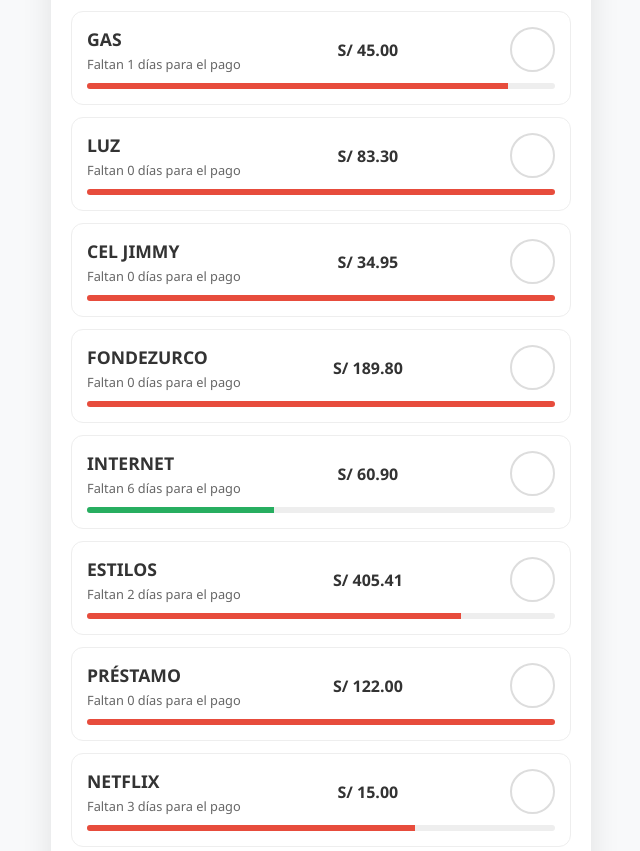
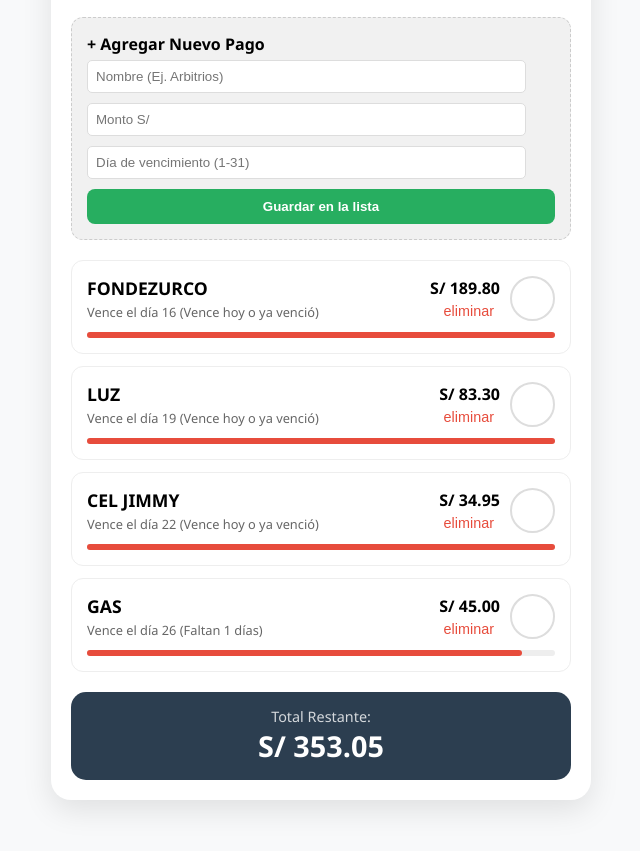
Before and after one commit to jack-pureq/Reportes-, a plain HTML site: page index.html in a window 1280 px wide. Shown: the part 153-1004 px from the top of the page, without its empty margins (319-959 px from the left). Drawn offline with Linux system fonts and the light colour scheme.

Commit message:
Update index.html

```diff
--- a/index.html
+++ b/index.html
@@ -3,64 +3,55 @@
 <head>
     <meta charset="UTF-8">
     <meta name="viewport" content="width=device-width, initial-scale=1.0">
-    <title>Gestor de Pagos Jimmy V2</title>
+    <title>Gestor de Pagos Jimmy - Pro</title>
     <style>
         :root {
             --primary: #2c3e50;
             --accent: #27ae60;
             --bg: #f8f9fa;
-            --text: #333;
+            --danger: #e74c3c;
         }
-        body { font-family: 'Segoe UI', Tahoma, Geneva, Verdana, sans-serif; background: var(--bg); color: var(--text); margin: 0; padding: 10px; }
+        body { font-family: 'Segoe UI', sans-serif; background: var(--bg); margin: 0; padding: 10px; padding-bottom: 80px; }
         .container { max-width: 500px; margin: auto; background: white; padding: 20px; border-radius: 20px; box-shadow: 0 10px 30px rgba(0,0,0,0.1); }
 
-        /* Header y Navegación */
         .header { text-align: center; margin-bottom: 20px; }
-        .nav-mes { display: flex; justify-content: space-between; align-items: center; background: #eee; border-radius: 10px; padding: 5px; }
+        .nav-mes { display: flex; justify-content: space-between; align-items: center; background: #eee; border-radius: 10px; padding: 8px; margin-bottom: 15px; }
         .btn-nav { border: none; background: var(--primary); color: white; padding: 8px 15px; border-radius: 8px; cursor: pointer; }
 
-        /* Tarjeta de Servicio */
-        .pago-card {
-            background: #fff;
-            border: 1px solid #eee;
-            border-radius: 12px;
-            padding: 15px;
-            margin-bottom: 12px;
-            transition: all 0.3s ease;
-            position: relative;
-        }
-        .pago-card.pagado { opacity: 0.6; border-left: 5px solid var(--accent); }
+        /* Formulario para agregar */
+        .form-add { background: #f1f1f1; padding: 15px; border-radius: 12px; margin-bottom: 20px; border: 1px dashed #ccc; }
+        .form-add input { width: 90%; margin: 5px 0; padding: 8px; border-radius: 5px; border: 1px solid #ddd; }
+        .btn-add { background: var(--accent); color: white; border: none; width: 100%; padding: 10px; border-radius: 8px; font-weight: bold; cursor: pointer; margin-top: 5px; }
+
+        /* Tarjetas */
+        .pago-card { background: #fff; border: 1px solid #eee; border-radius: 12px; padding: 15px; margin-bottom: 12px; position: relative; transition: 0.3s; }
+        .pago-card.pagado { border-left: 6px solid var(--accent); background: #f0fff4; }
         .pago-header { display: flex; justify-content: space-between; align-items: center; }
 
-        .info-txt { display: flex; flex-direction: column; }
-        .nombre { font-weight: bold; font-size: 1.1em; }
-        .fecha-guia { font-size: 0.8em; color: #666; margin-top: 4px; }
+        .info-txt { flex: 1; }
+        .nombre { font-weight: bold; font-size: 1.1em; display: block; }
+        .fecha-guia { font-size: 0.8em; color: #666; }
+
+        .btn-group { display: flex; align-items: center; gap: 10px; }
+        .btn-check { width: 45px; height: 45px; border-radius: 50%; border: 2px solid #ddd; background: white; cursor: pointer; font-size: 1.2em; }
+        .btn-check.activo { background: var(--accent); color: white; border-color: var(--accent); }
+        .btn-del { color: var(--danger); background: none; border: none; cursor: pointer; font-size: 0.9em; }
 
         /* Barra de Tiempo */
-        .progreso-container { background: #eee; height: 6px; border-radius: 3px; margin-top: 10px; overflow: hidden; }
-        .progreso-bar { height: 100%; background: var(--accent); transition: width 0.5s; }
-        .progreso-bar.urgente { background: #e74c3c; }
+        .progreso-container { background: #eee; height: 6px; border-radius: 3px; margin-top: 10px; }
+        .progreso-bar { height: 100%; background: var(--accent); border-radius: 3px; }
+        .progreso-bar.urgente { background: var(--danger); }
 
-        /* Botón Check */
-        .btn-check {
-            width: 45px; height: 45px; border-radius: 50%; border: 2px solid #ddd;
-            background: white; cursor: pointer; font-size: 1.2em; display: flex; align-items: center; justify-content: center;
-        }
-        .btn-check.activo { background: var(--accent); color: white; border-color: var(--accent); }
-
-        /* Resumen Final */
-        .resumen-footer {
-            margin-top: 20px; padding: 20px; background: var(--primary);
-            color: white; border-radius: 15px; text-align: center;
-        }
-        .mensaje-exito { display: none; background: #d4edda; color: #155724; padding: 15px; border-radius: 10px; margin-top: 10px; font-weight: bold; }
+        /* Footer */
+        .resumen-footer { margin-top: 20px; padding: 15px; background: var(--primary); color: white; border-radius: 15px; text-align: center; }
+        .mensaje-exito { display: none; background: #d4edda; color: #155724; padding: 15px; border-radius: 10px; margin-top: 10px; text-align: center; font-weight: bold; }
     </style>
 </head>
 <body>
 
 <div class="container">
     <div class="header">
-        <h2>Mi Gestor de Pagos</h2>
+        <h2>Mi Gestor Jimmy</h2>
         <div class="nav-mes">
             <button class="btn-nav" onclick="cambiarMes(-1)">◀</button>
             <span id="label-mes" style="font-weight: bold;">ABRIL 2026</span>
@@ -68,33 +59,37 @@
         </div>
     </div>
 
+    <div class="form-add">
+        <strong>+ Agregar Nuevo Pago</strong>
+        <input type="text" id="new-nombre" placeholder="Nombre (Ej. Arbitrios)">
+        <input type="number" id="new-monto" placeholder="Monto S/">
+        <input type="number" id="new-dia" placeholder="Día de vencimiento (1-31)">
+        <button class="btn-add" onclick="agregarServicio()">Guardar en la lista</button>
+    </div>
+
     <div id="lista-servicios"></div>
 
     <div class="resumen-footer">
-        <div style="font-size: 0.9em; opacity: 0.8;">Total Restante por Pagar:</div>
+        <div style="font-size: 0.9em; opacity: 0.8;">Total Restante:</div>
         <div id="total-restante" style="font-size: 1.8em; font-weight: bold;">S/ 0.00</div>
     </div>
 
     <div id="mensaje-exito" class="mensaje-exito">
-        ¡Excelente Jimmy! Has cumplido con todos tus pagos de este mes. 🎯✅
+        ¡Todo pagado! Eres un crack de las finanzas. 🎯✅
     </div>
 </div>
 
 <script>
-    // Configuración de servicios con intervalos (frecuencia en días)
-    const servicios = [
-        { id: 1, nombre: "GAS", monto: 45.00, diaVence: 26, frecuencia: 30 },
-        { id: 2, nombre: "LUZ", monto: 83.30, diaVence: 19, frecuencia: 30 },
-        { id: 3, nombre: "CEL JIMMY", monto: 34.95, diaVence: 22, frecuencia: 30 },
-        { id: 4, nombre: "FONDEZURCO", monto: 189.80, diaVence: 16, frecuencia: 30 },
-        { id: 5, nombre: "INTERNET", monto: 60.90, diaVence: 31, frecuencia: 30 },
-        { id: 6, nombre: "ESTILOS", monto: 405.41, diaVence: 27, frecuencia: 30 },
-        { id: 7, nombre: "PRÉSTAMO", monto: 122.00, diaVence: 14, frecuencia: 15 }, // Ejemplo quincenal
-        { id: 8, nombre: "NETFLIX", monto: 15.00, diaVence: 28, frecuencia: 30 }
+    // 1. CARGAR DATOS INICIALES O DE LOCALSTORAGE
+    let servicios = JSON.parse(localStorage.getItem('servicios_jimmy')) || [
+        { id: Date.now(), nombre: "GAS", monto: 45.00, diaVence: 26 },
+        { id: Date.now()+1, nombre: "LUZ", monto: 83.30, diaVence: 19 },
+        { id: Date.now()+2, nombre: "CEL JIMMY", monto: 34.95, diaVence: 22 },
+        { id: Date.now()+3, nombre: "FONDEZURCO", monto: 189.80, diaVence: 16 }
     ];
 
-    let mesActual = new Date().getMonth();
-    let pagosRealizados = {}; // Para guardar qué se pagó en cada mes
+    let pagosRealizados = JSON.parse(localStorage.getItem('pagos_jimmy')) || {};
+    let fechaNavegacion = new Date(); // Mes actual
 
     function render() {
         const listado = document.getElementById('lista-servicios');
@@ -102,22 +97,24 @@
         let sumaRestante = 0;
         let todosPagados = true;
 
-        const hoy = new Date().getDate();
+        const hoy = new Date();
+        const mesKey = `${fechaNavegacion.getMonth()}-${fechaNavegacion.getFullYear()}`;
+
+        // Ordenar por día de vencimiento
+        servicios.sort((a, b) => a.diaVence - b.diaVence);
 
         servicios.forEach(s => {
-            const idCompuesto = `${mesActual}-${s.id}`;
+            const idCompuesto = `${mesKey}-${s.id}`;
             const estaPagado = pagosRealizados[idCompuesto] || false;
 
             if (!estaPagado) {
-                sumaRestante += s.monto;
+                sumaRestante += parseFloat(s.monto);
                 todosPagados = false;
             }
 
-            // Cálculo de días faltantes y barra
-            const diasFaltan = s.diaVence - hoy;
-            let porcentaje = 100 - (diasFaltan * 10); // Simulación de barra
+            const diasFaltan = s.diaVence - hoy.getDate();
+            let porcentaje = 100 - (diasFaltan * 7);
             porcentaje = Math.min(Math.max(porcentaje, 5), 100);
-            const colorBarra = diasFaltan <= 3 ? 'urgente' : '';
 
             listado.innerHTML += `
                 <div class="pago-card ${estaPagado ? 'pagado' : ''}">
@@ -125,20 +122,22 @@
                         <div class="info-txt">
                             <span class="nombre">${s.nombre}</span>
                             <span class="fecha-guia">
-                                ${estaPagado ? '✅ Pagado' : `Faltan ${diasFaltan > 0 ? diasFaltan : 0} días para el pago`}
+                                ${estaPagado ? '✅ Pagado' : `Vence el día ${s.diaVence} (${diasFaltan > 0 ? 'Faltan '+diasFaltan+' días' : 'Vence hoy o ya venció'})`}
                             </span>
                         </div>
-                        <div style="text-align: right; margin-right: 15px;">
-                            <b style="display:block">S/ ${s.monto.toFixed(2)}</b>
+                        <div class="btn-group">
+                            <div style="text-align: right">
+                                <b style="display:block">S/ ${parseFloat(s.monto).toFixed(2)}</b>
+                                <button class="btn-del" onclick="eliminarServicio(${s.id})">eliminar</button>
+                            </div>
+                            <button class="btn-check ${estaPagado ? 'activo' : ''}" onclick="togglePago('${idCompuesto}')">
+                                ${estaPagado ? '✓' : ''}
+                            </button>
                         </div>
-                        <button class="btn-check ${estaPagado ? 'activo' : ''}"
-                                onclick="marcarPago('${idCompuesto}')">
-                            ${estaPagado ? '✓' : ''}
-                        </button>
                     </div>
                     ${!estaPagado ? `
                         <div class="progreso-container">
-                            <div class="progreso-bar ${colorBarra}" style="width: ${porcentaje}%"></div>
+                            <div class="progreso-bar ${diasFaltan <= 3 ? 'urgente' : ''}" style="width: ${porcentaje}%"></div>
                         </div>
                     ` : ''}
                 </div>
@@ -146,23 +145,45 @@
         });
 
         document.getElementById('total-restante').innerText = `S/ ${sumaRestante.toFixed(2)}`;
+        document.getElementById('mensaje-exito').style.display = (todosPagados && servicios.length > 0) ? 'block' : 'none';
 
-        // Mensaje positivo si todo está en cero
-        const msg = document.getElementById('mensaje-exito');
-        msg.style.display = (todosPagados && servicios.length > 0) ? 'block' : 'none';
+        // Guardar en memoria del navegador
+        localStorage.setItem('servicios_jimmy', JSON.stringify(servicios));
+        localStorage.setItem('pagos_jimmy', JSON.stringify(pagosRealizados));
     }
 
-    function marcarPago(id) {
-        pagosRealizados[id] = !pagosRealizados[id];
+    // Funciones de Gestión
+    function agregarServicio() {
+        const nom = document.getElementById('new-nombre').value;
+        const mon = document.getElementById('new-monto').value;
+        const dia = document.getElementById('new-dia').value;
+
+        if(nom && mon && dia) {
+            servicios.push({ id: Date.now(), nombre: nom.toUpperCase(), monto: parseFloat(mon), diaVence: parseInt(dia) });
+            render();
+            // Limpiar campos
+            document.getElementById('new-nombre').value = '';
+            document.getElementById('new-monto').value = '';
+            document.getElementById('new-dia').value = '';
+        } else { alert("Por favor completa todos los datos"); }
+    }
+
+    function eliminarServicio(id) {
+        if(confirm("¿Eliminar este servicio de la lista permanente?")) {
+            servicios = servicios.filter(s => s.id !== id);
+            render();
+        }
+    }
+
+    function togglePago(idCompuesto) {
+        pagosRealizados[idCompuesto] = !pagosRealizados[idCompuesto];
         render();
     }
 
     function cambiarMes(dir) {
-        mesActual += dir;
-        const fechaTemp = new Date();
-        fechaTemp.setMonth(mesActual);
+        fechaNavegacion.setMonth(fechaNavegacion.getMonth() + dir);
         const nombresMeses = ["ENERO", "FEBRERO", "MARZO", "ABRIL", "MAYO", "JUNIO", "JULIO", "AGOSTO", "SEPTIEMBRE", "OCTUBRE", "NOVIEMBRE", "DICIEMBRE"];
-        document.getElementById('label-mes').innerText = `${nombresMeses[fechaTemp.getMonth()]} ${fechaTemp.getFullYear()}`;
+        document.getElementById('label-mes').innerText = `${nombresMeses[fechaNavegacion.getMonth()]} ${fechaNavegacion.getFullYear()}`;
         render();
     }
 
```
